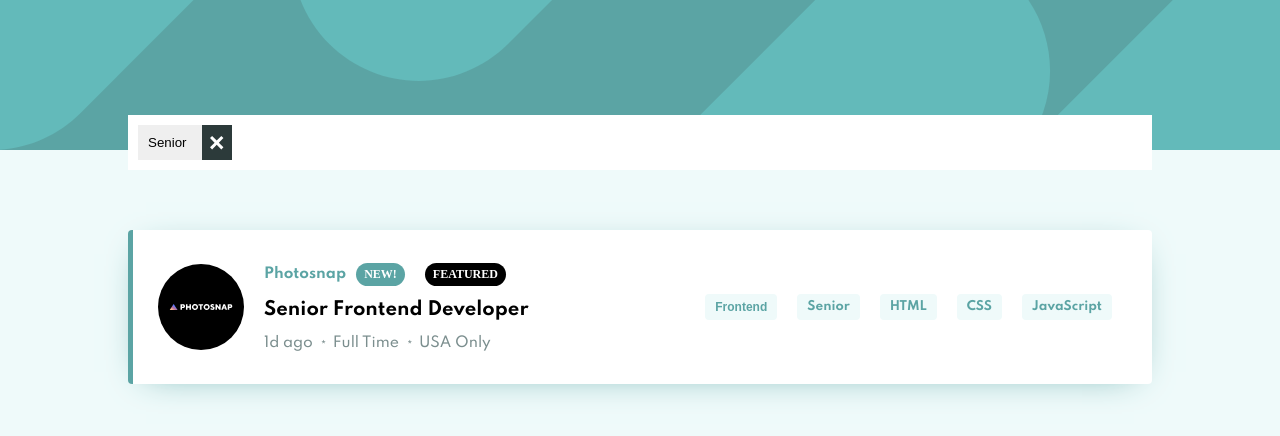
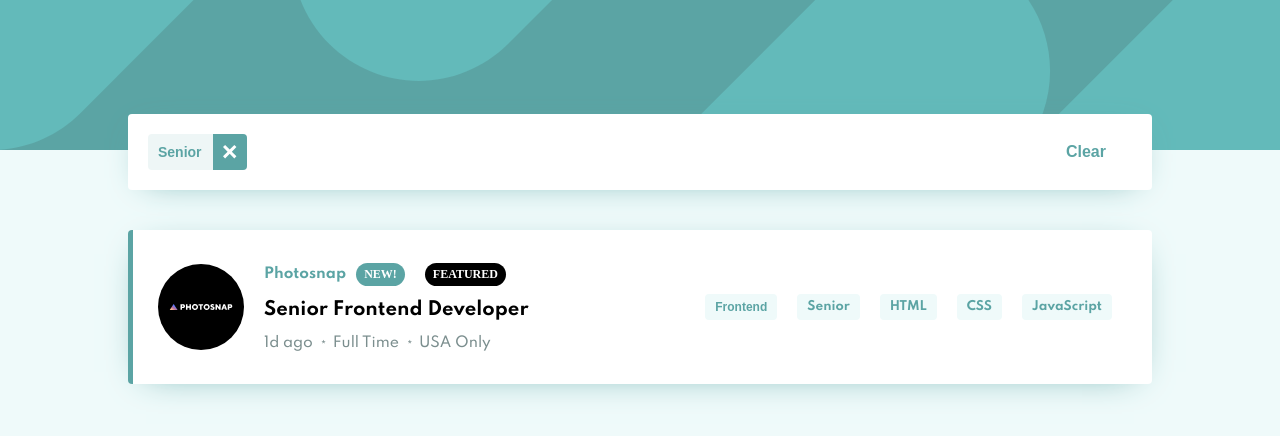
Before and after one commit to jundymek/job-listings-vue, a Vue app: page / in a window 1280 px wide. Both pictures are taken after a click on the element "Senior". Shown: the top 436 px of the page. Built offline with nearby package versions, Linux system fonts and the light colour scheme.

Commit message:
feat: FilterOptions clear button

```diff
--- a/src/components/filterOptions/FilterOptions.vue
+++ b/src/components/filterOptions/FilterOptions.vue
@@ -1,6 +1,7 @@
 <template>
   <div class="background">
     <div v-if="sortBy.length" class="wrapper">
+      <div class="sort-btn-wrapper">
         <button
           class="button"
           v-for="element in sortBy"
@@ -9,6 +10,8 @@
         >
           {{ element }}
         </button>
+      </div>
+      <button class="btn-clear" @click="removeAllSortElements()">Clear</button>
     </div>
   </div>
 </template>
@@ -19,8 +22,9 @@ import { defineComponent } from "vue";
 
 export default defineComponent({
   setup() {
-    const { sortBy, removeSortElement } = useFilterJobs();
-    return { sortBy, removeSortElement };
+    const { sortBy, removeSortElement, removeAllSortElements } =
+      useFilterJobs();
+    return { sortBy, removeSortElement, removeAllSortElements };
   },
 });
 </script>
@@ -32,8 +36,6 @@ export default defineComponent({
   background-color: $desaturatedDarkCyan;
   background-image: url("~@/images/bg-header-desktop.svg");
   background-size: cover;
-  /* background-attachment: fixed;
-  background-position: center; */
   background-repeat: no-repeat;
   position: relative;
   display: flex;
@@ -44,11 +46,19 @@ export default defineComponent({
   background: #fff;
   margin: 0 auto;
   display: flex;
-  justify-content: flex-start;
+  justify-content: space-between;
   position: absolute;
-  bottom: -20px;
+  bottom: -40px;
+  box-sizing: border-box;
   left: 50%;
+  padding: 10px;
   transform: translateX(-50%);
+  border-radius: 4px;
+  box-shadow: 0px 6px 35px -18px hsl(180, 29%, 50%);
+}
+
+.sort-btn-wrapper {
+  display: flex;
 }
 
 .button {
@@ -56,18 +66,43 @@ export default defineComponent({
   padding: 10px 45px 10px 10px;
   margin: 10px 10px;
   position: relative;
+  color: $desaturatedDarkCyan;
+  background-color: $lightGrayishCyanFilter;
+  border-radius: 4px;
+  font-size: 14px;
+  font-weight: 600;
+  cursor: pointer;
   &::after {
     position: absolute;
     content: "";
     top: 0;
     right: 0;
-    width: 30px;
+    width: 34px;
     height: 100%;
-    background: $veryDarkGrayishCyan;
+    background: $desaturatedDarkCyan;
     background-image: url("~@/images/icon-remove.svg");
     background-size: 14px 14px;
     background-position: center;
+    border-top-right-radius: 4px;
+    border-bottom-right-radius: 4px;
     background-repeat: no-repeat;
+    transition: 0.1s;
+  }
+  &:hover::after {
+    background-color: $veryDarkGrayishCyan;
+  }
+}
+
+.btn-clear {
+  border: none;
+  background: none;
+  color: $desaturatedDarkCyan;
+  font-size: 16px;
+  font-weight: 600;
+  padding: 0 36px;
+  cursor: pointer;
+  &:hover {
+    text-decoration: underline;
   }
 }
 </style>
--- a/src/composables/useFilterJobs.ts
+++ b/src/composables/useFilterJobs.ts
@@ -25,6 +25,7 @@ export const useFilterJobs = (): {
   sortBy: Ref<string[]>;
   addSortElement: (item: string) => void;
   removeSortElement: (item: string) => void;
+  removeAllSortElements: () => void;
   filteredJobs: ComputedRef<Job[]>;
 } => {
   const addSortElement = (item: string) => {
@@ -41,6 +42,10 @@ export const useFilterJobs = (): {
     sortBy.value = sortBy.value.filter((element) => element !== item);
   };
 
+  const removeAllSortElements = () => {
+    sortBy.value = [];
+  };
+
   const filteredJobs = computed(() => {
     return allJobs.value.filter((job) => {
       const filterOptions = job.languages.concat(
@@ -53,5 +58,11 @@ export const useFilterJobs = (): {
     });
   });
 
-  return { sortBy, addSortElement, removeSortElement, filteredJobs };
+  return {
+    sortBy,
+    addSortElement,
+    removeSortElement,
+    filteredJobs,
+    removeAllSortElements,
+  };
 };
```
Lines whose indentation alone changed are shown as unchanged.
